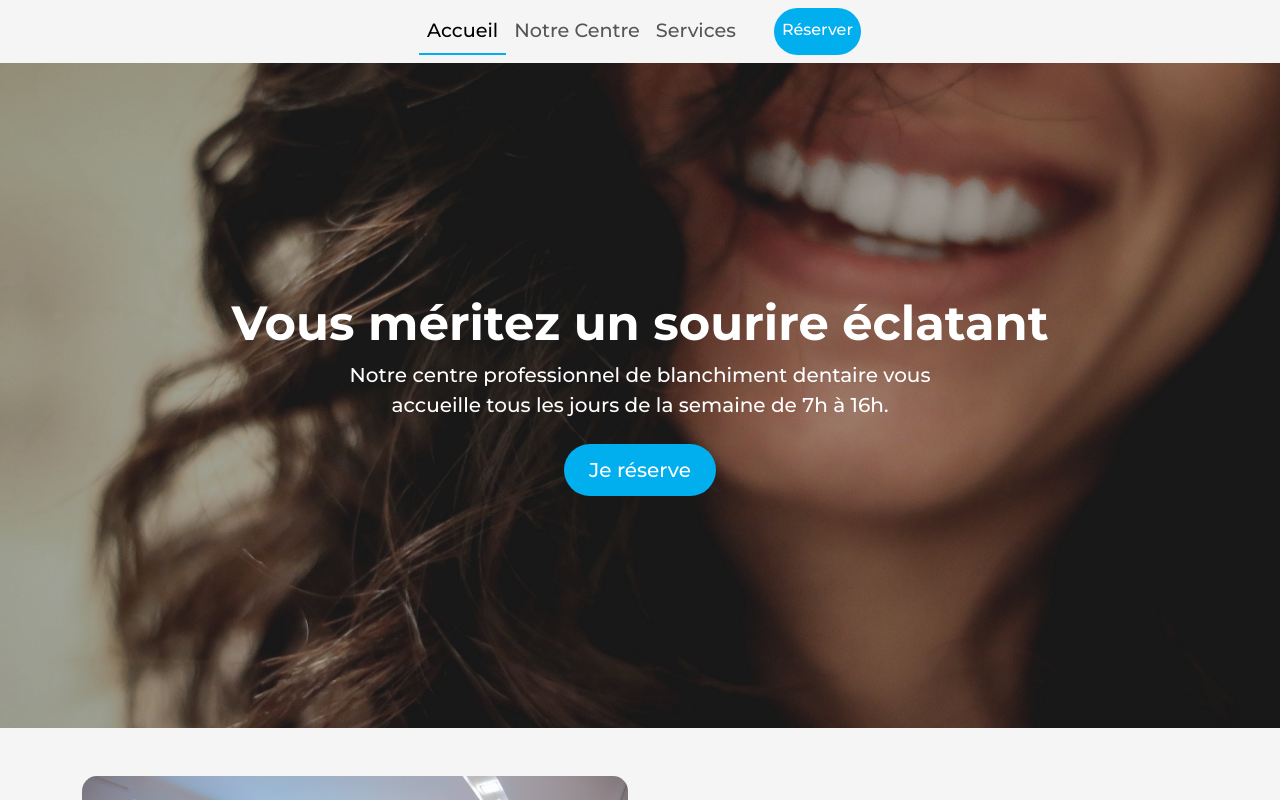
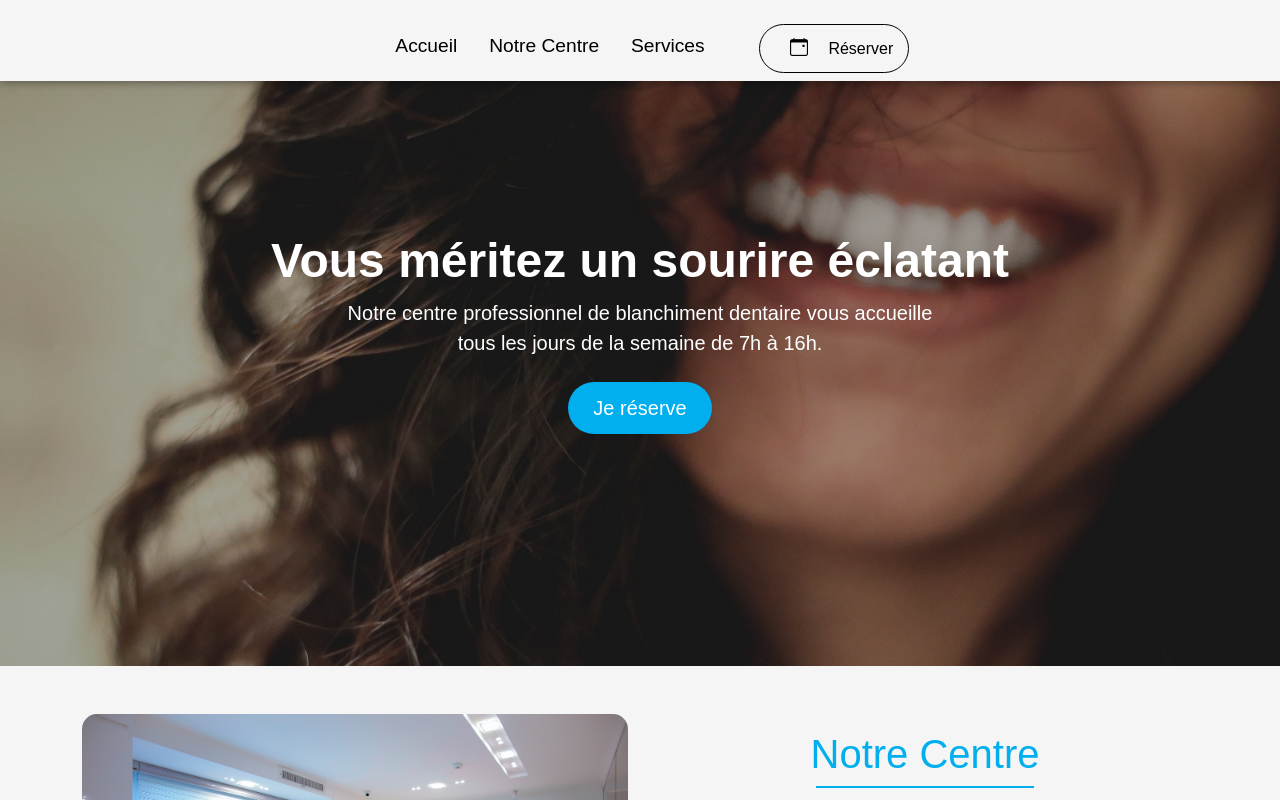
Before and after one commit to Rayanworkout/ShahynSmile, a Nuxt app: page / in a window 1280 px wide. Shown: the top 800 px of the page. Built offline with nearby package versions, Linux system fonts and the light colour scheme.

Commit message:
started to switch colors to black and white

```diff
--- a/app.vue
+++ b/app.vue
@@ -1,5 +1,4 @@
 <template>
-  <Navbar />
   <NuxtPage />
   <SmallFooter />
 </template>
--- a/assets/css/style.css
+++ b/assets/css/style.css
@@ -9,7 +9,7 @@
 body {
     background-color: var(--background-color);
     color: var(--text-color);
-    font-family: 'Montserrat', sans-serif;
+    font-family: 'Inter Tight', sans-serif;
     line-height: 1.5;
     margin: 0;
 }
--- a/components/Hero.vue
+++ b/components/Hero.vue
@@ -1,6 +1,9 @@
+
 
 
 <template>
+    <div>
+        <Navbar />
         <div class="hero-section">
             <div class="px-4 py-3 my-3 text-center">
                 <h1 class="display-5 fw-bold">Vous méritez un sourire éclatant</h1>
@@ -11,6 +14,7 @@
                         <a href="https://calendly.com/fr" target="_blank" class="btn btn-lg rounded-pill px-4 cta">Je
                             réserve</a>
                         <!-- <a type="button" class="btn secondary-btn rounded-pill btn-lg px-4" href="#contact">Contact</a> -->
+                    </div>
                 </div>
             </div>
         </div>
@@ -26,6 +30,7 @@
     padding: 200px 0;
     color: #fff;
     width: 100%;
+    background-position-y: 0;
 }
 
 @media (max-width: 768px) {
--- a/components/Navbar.vue
+++ b/components/Navbar.vue
@@ -1,23 +1,34 @@
 
+<script setup lang="ts">
+
+const btnHovered = ref(false);
+
+</script>
 
 
 <template>
-    <nav class="navbar navbar-expand-lg">
+    <nav class="navbar navbar-expand-lg pt-4">
         <div class="container-fluid d-flex align-items-center justify-content-between">
             <div class="smaller-vp">
                 <a class="contact" href="#">Blanchiment</a><br>
             </div>
-            <button class="navbar-toggler" type="button" data-bs-toggle="collapse" data-bs-target="#navbarNavAltMarkup"
-                aria-controls="navbarNavAltMarkup" aria-expanded="false" aria-label="Toggle navigation">
-                <span class="navbar-toggler-icon"></span>
+            <button class="navbar-toggler white-button" type="button" data-bs-toggle="collapse"
+                data-bs-target="#navbarNavAltMarkup" aria-controls="navbarNavAltMarkup" aria-expanded="false"
+                aria-label="Toggle navigation">
+                <i class="bi bi-list"></i>
             </button>
+
             <div class="collapse navbar-collapse" id="navbarNavAltMarkup">
                 <div class="navbar-nav mx-auto">
-                    <a class="nav-link elem active" href="#">Accueil</a>
+                    <a class="nav-link elem mx-3" href="#">Accueil</a>
                     <a class="nav-link elem" href="#about">Notre Centre</a>
-                    <a class="nav-link elem" href="#services">Services</a>
+                    <a class="nav-link elem mx-3" href="#services">Services</a>
                     <!-- <a class="nav-link elem" href="#contact">Contact</a> -->
-                    <a class="nav-link btn nav-btn rounded-pill" href="https://calendly.com/fr" target="_blank">Réserver</a>
+                    <a @mouseover="btnHovered = true" @mouseleave="btnHovered = false"
+                        class="nav-link btn nav-btn rounded-pill" href="https://calendly.com/fr" target="_blank"><i
+                        class="mx-3 icon"
+                            :class="{ 'bi bi-calendar-event': !btnHovered, 'bi bi-calendar-check': btnHovered }"></i>
+                        Réserver</a>
                 </div>
             </div>
         </div>
@@ -26,22 +37,47 @@
 
 
 <style scoped>
+
+.icon {
+    font-size: 18px;
+    color: var(--background-color);
+}
+.navbar {
+    position: absolute;
+    top: 0;
+    left: 0;
+    right: 0;
+    background-color: transparent;
+    z-index: 2;
+    transition: background-color 0.3s ease-in-out;
+}
+
+.white-button {
+    color: var(--background-color);
+    background-color: transparent;
+    border: 1px solid var(--background-color);
+}
+
+
 .contact {
-    color: var(--text-color);
+    color: var(--background-color);
     text-decoration: none;
     font-size: 25px;
 }
 
 .nav-link.elem {
     font-size: larger;
+    color: var(--background-color);
 }
 
 .nav-btn {
-    background-color: var(--primary-color);
+    background-color: transparent;
+    border: 1px solid var(--background-color);
     border-radius: 7px;
     color: white;
     padding: 10px;
     margin-left: 30px;
+    width: 150px;
 }
 
 .nav-btn:hover {
@@ -51,23 +87,49 @@
     color: var(--primary-color);
 }
 
+.navbar:hover {
+    background-color: var(--background-color);
+    box-shadow: 0 0 10px rgba(0, 0, 0, 0.5);
+}
+
+.navbar:hover .elem {
+    color: black;
+}
+
+.navbar:hover .icon {
+    color: black;
+}
+
+.navbar:hover .nav-btn {
+    color: black;
+}
+
+.navbar:hover .nav-btn {
+    border-color: black;
+}
+
+.navbar:hover .white-button {
+    color: black;
+    border-color: black;
+}
+
+.navbar:hover .contact {
+    color: black;
+}
+
 /* Starting from 1000px */
 @media (min-width: 1000px) {
     .smaller-vp {
         display: none;
     }
+
     .elem {
-        border-bottom: 2px solid transparent;
         transition: border-color 0.5s ease-in-out;
     }
 
     .elem:hover {
         color: var(--primary-color);
-        border-bottom: 2px solid var(--primary-color);
-    }
-
-    .active {
-        border-bottom: 2px solid var(--primary-color);
+        border-bottom: 2px solid black;
     }
 }
 
@@ -76,10 +138,6 @@
 
     .navbar-nav {
         text-align: right;
-    }
-
-    .cta {
-        margin-left: 0;
     }
 }
 
--- a/nuxt.config.ts
+++ b/nuxt.config.ts
@@ -10,7 +10,7 @@ export default defineNuxtConfig({
   ],
   googleFonts: {
     families: {
-      Montserrat: [500, 700],
+      Inter: [300, 500],
     },
   },
   plugins: [
```
Also changed, not shown: 1 other file (tests, documents, lock files or other folders). Lines whose indentation alone changed are shown as unchanged.
